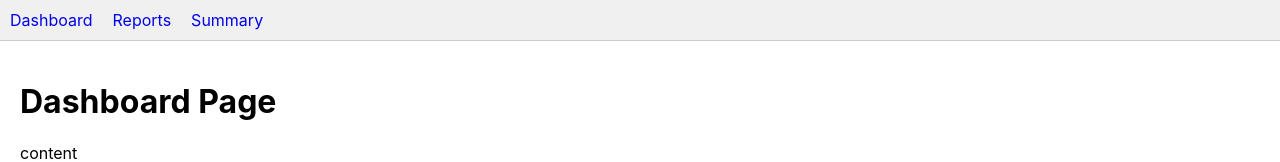
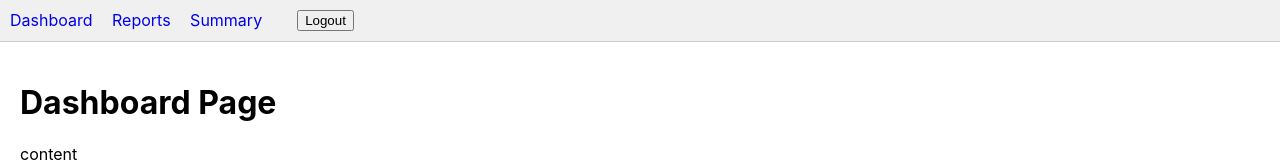
Before and after one commit to kialeygoliber/G53, a React (Create React App) app in the folder frontend/: page /reports in a window 1280 px wide. Both pictures are taken after typing "Sample", "Sample123" into the empty fields and a click on the button "Login". Shown: the top 162 px of the page. Built offline with nearby package versions, Linux system fonts and the light colour scheme.

Commit message:
added logout button

```diff
--- a/frontend/src/pages/dashboard.js
+++ b/frontend/src/pages/dashboard.js
@@ -2,7 +2,13 @@ import React from "react";
 import { Link } from "react-router-dom";
 
 export default function Dashboard() {
+
+  const handleLogout = () => {
+    localStorage.removeItem("token");
+    window.location.href = "/login";
+  };
   return (
+
     <div>
       <nav style={{
         display: "flex",
@@ -12,9 +18,15 @@ export default function Dashboard() {
         backgroundColor: "#f0f0f0",
         borderBottom: "1px solid #ccc"
       }}>
-        <Link to="/" style={{ textDecoration: "none" }}>Dashboard</Link>
-        <Link to="/reports" style={{ textDecoration: "none" }}>Reports</Link>
-        <Link to="/summary" style={{ textDecoration: "none" }}>Summary</Link>
+      <nav>
+        <div>
+          <Link to="/" style={{ textDecoration: "none", marginRight: "15px"}}> Dashboard </Link>
+          <Link to="/reports" style={{ textDecoration: "none", marginRight: "15px"}}> Reports </Link>
+          <Link to="/summary" style={{ textDecoration: "none", marginRight: "15px" }}> Summary </Link>
+        </div>
+      </nav>
+
+      <button onClick={handleLogout}>Logout</button>
       </nav>
 
       <div style={{ padding: "20px" }}>
--- a/frontend/src/pages/reports.js
+++ b/frontend/src/pages/reports.js
@@ -2,7 +2,12 @@ import React from "react";
 import { Link } from "react-router-dom";
 
 export default function Reports() {
+  const handleLogout = () => {
+      localStorage.removeItem("token");
+      window.location.href = "/login";
+    };
     return (
+
       <div>
         <nav style={{
           display: "flex",
@@ -12,10 +17,17 @@ export default function Reports() {
           backgroundColor: "#f0f0f0",
           borderBottom: "1px solid #ccc"
         }}>
-        <Link to="/" style={{ textDecoration: "none" }}>Dashboard</Link>
-        <Link to="/reports" style={{ textDecoration: "none" }}>Reports</Link>
-        <Link to="/summary" style={{ textDecoration: "none" }}>Summary</Link>
+        <nav>
+          <div>
+            <Link to="/" style={{ textDecoration: "none", marginRight: "15px"}}> Dashboard </Link>
+            <Link to="/reports" style={{ textDecoration: "none", marginRight: "15px"}}> Reports </Link>
+            <Link to="/summary" style={{ textDecoration: "none", marginRight: "15px" }}> Summary </Link>
+          </div>
         </nav>
+
+        <button onClick={handleLogout}>Logout</button>
+        </nav>
+
         <div style={{ padding: "20px" }}>
         <h1>Reports Page</h1>
         <p>content</p>
--- a/frontend/src/pages/summary.js
+++ b/frontend/src/pages/summary.js
@@ -2,7 +2,12 @@ import React from "react";
 import { Link } from "react-router-dom";
 
 export default function Summary() {
+  const handleLogout = () => {
+      localStorage.removeItem("token");
+      window.location.href = "/login";
+    };
     return (
+
       <div>
         <nav style={{
           display: "flex",
@@ -12,9 +17,15 @@ export default function Summary() {
           backgroundColor: "#f0f0f0",
           borderBottom: "1px solid #ccc"
         }}>
-        <Link to="/" style={{ textDecoration: "none" }}>Dashboard</Link>
-        <Link to="/reports" style={{ textDecoration: "none" }}>Reports</Link>
-        <Link to="/summary" style={{ textDecoration: "none" }}>Summary</Link>
+        <nav>
+          <div>
+            <Link to="/" style={{ textDecoration: "none", marginRight: "15px"}}> Dashboard </Link>
+            <Link to="/reports" style={{ textDecoration: "none", marginRight: "15px"}}> Reports </Link>
+            <Link to="/summary" style={{ textDecoration: "none", marginRight: "15px" }}> Summary </Link>
+          </div>
+        </nav>
+
+        <button onClick={handleLogout}>Logout</button>
         </nav>
 
         <div style={{ padding: "20px" }}>
```
Lines whose indentation alone changed are shown as unchanged.
